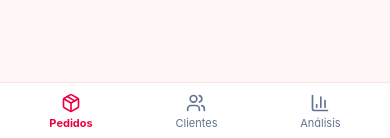
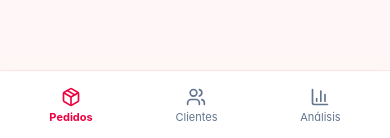
Before and after one commit to dawalberto/customers-and-orders, a React (Vite) app: page / in a window 390 px wide. Shown: the part 703-841 px from the top of the page. Built offline with nearby package versions, Linux system fonts and the light colour scheme.

Commit message:
style: add space in nav

```diff
--- a/src/App.tsx
+++ b/src/App.tsx
@@ -300,7 +300,7 @@ export default function App() {
       </main>
 
       {/* Bottom Navigation Bar for Mobile (Smartphones) */}
-      <nav className="md:hidden fixed bottom-0 left-0 right-0 z-30 bg-white/95 backdrop-blur-md border-t border-rose-100 shadow-lg px-2 py-1.5">
+      <nav className="md:hidden fixed bottom-0 left-0 right-0 z-30 bg-white/95 backdrop-blur-md border-t border-rose-100 shadow-lg px-2 py-3">
         <div className="flex items-center justify-around max-w-md mx-auto">
           {/* Pedidos */}
           <button
```
